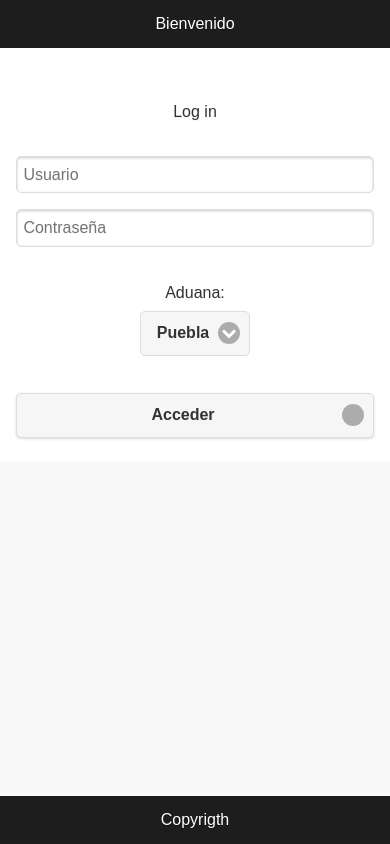
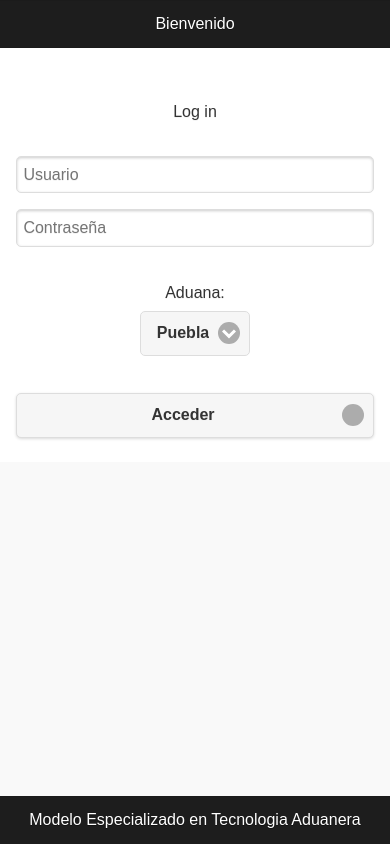
Before and after one commit to SistemasCAE/PedimentosPagados-META, a plain HTML site: page index.html in a window 390 px wide. Drawn offline with Linux system fonts and the light colour scheme; some packages are replaced by stand-ins of ours.

Commit message:
Pie de pagina

```diff
--- a/index.html
+++ b/index.html
@@ -42,7 +42,7 @@
 				</div>
 			</div>
 			<div data-role="footer" data-position="fixed" data-theme="b">
-				<h1>Copyrigth</h1>
+				<h1>Modelo Especializado en Tecnologia Aduanera</h1>
 			</div>
 		</section>
 
@@ -116,13 +116,13 @@
 					<div id="popup" data-role="popup">
 					</div>
 					<br>
-					<div id="resultado">
+					<div id="resultado" style="overflow:scroll; height:500px; width: auto;">
 
 					</div>
 				</div>
 			</div>
 			<div data-role="footer" data-position="fixed" data-theme="b">
-				<h1>Copyrigth</h1>
+				<h1>Modelo Especializado en Tecnologia Aduanera</h1>
 			</div>
 		</section>
 
@@ -157,7 +157,7 @@
 				</div>
 			</div>
 			<div data-role="footer" data-position="fixed" data-theme="b">
-				<h1>Copyrigth</h1>
+				<h1>Modelo Especializado en Tecnologia Aduanera</h1>
 			</div>
 		</section>
 
@@ -207,7 +207,7 @@
 				</div>
 			</div>
 			<div data-role="footer" data-position="fixed" data-theme="b">
-				<h1>Copyrigth</h1>
+				<h1>Modelo Especializado en Tecnologia Aduanera</h1>
 			</div>
 		</section>
 
```
